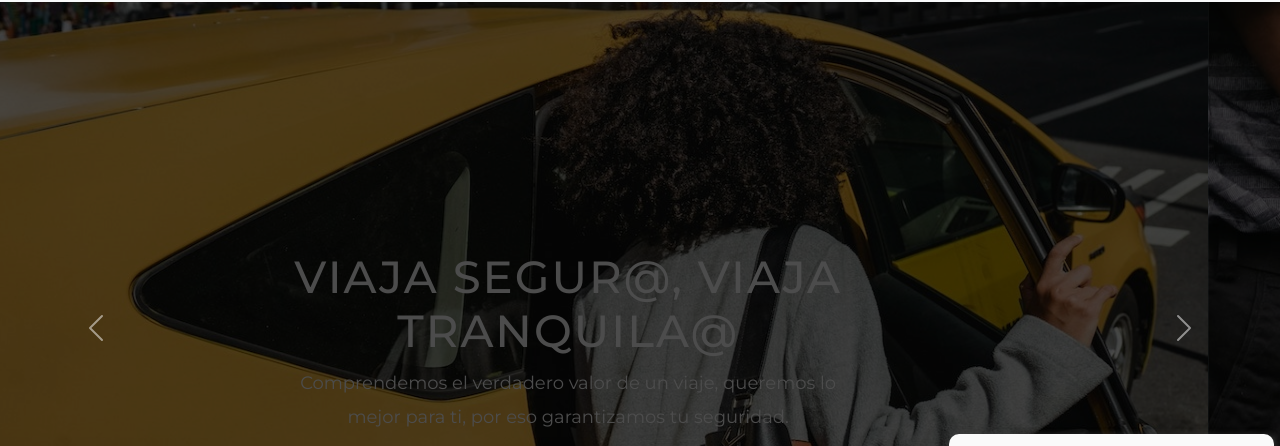
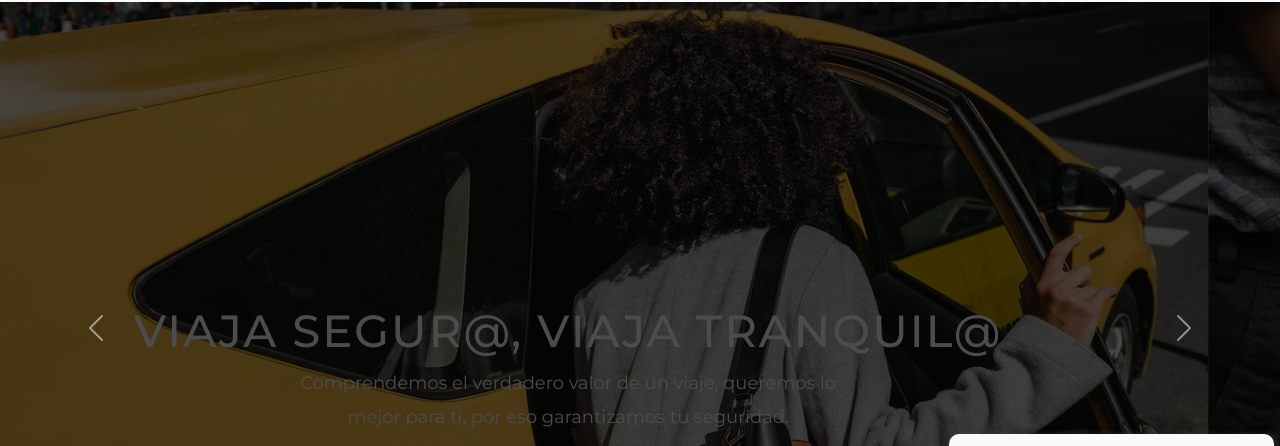
Before and after one commit to adrianamorenogt/TaxiGo, a plain HTML site: page index.html in a window 1280 px wide. Shown: the part 72-518 px from the top of the page. Drawn offline with nearby package versions, Linux system fonts and the light colour scheme.

Commit message:
Update index.html

```diff
--- a/index.html
+++ b/index.html
@@ -55,7 +55,7 @@
 			<div class="carousel-item active">
 				<img alt="..." class="d-block w-100" src="img/taxi2.jpeg">
 				<div class="carousel-caption">
-					<h5>Viaja segur@, viaja tranquila@</h5>
+					<h5>Viaja segur@, viaja tranquil@</h5>
 					<p>Comprendemos el verdadero valor de un viaje, queremos lo mejor para ti, por eso garantizamos tu seguridad.</p>
 					<!---->
 					<p><a class="btn btn-warning mt-3" href="#">Solicitar</a></p>
```
